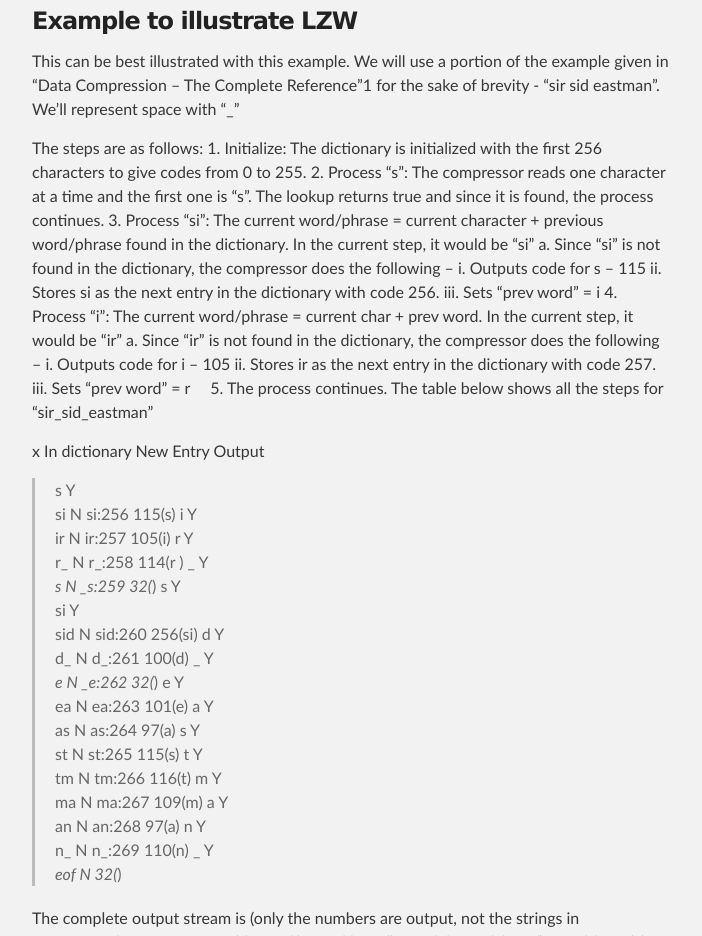
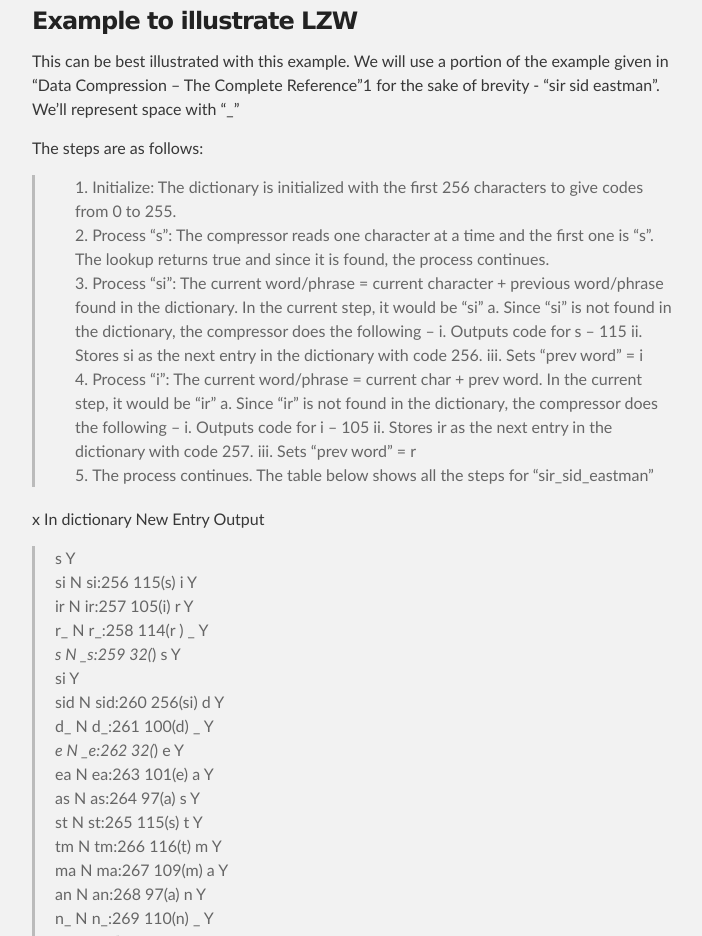
Before and after one commit to robinsonraju/LZWImplementation, a plain HTML site: page index.html in a window 1280 px wide. Shown: the part 2533-3469 px from the top of the page, without its empty margins (288-990 px from the left). Drawn offline with Linux system fonts and the light colour scheme.

```diff
--- a/index.html
+++ b/index.html
@@ -100,21 +100,26 @@ The core principle is that the compressor reads one string (x) at a time and sea
 <p>This can be best illustrated with this example.
 We will use a portion of the example given in “Data Compression – The Complete Reference”1 for the sake of brevity - “sir sid eastman”. We’ll represent space with “_”</p>
 
-<p>The steps are as follows:
-1.  Initialize: The dictionary is initialized with the first 256 characters to give codes from 0 to 255.
-2.  Process “s”: The compressor reads one character at a time and the first one is “s”. The lookup returns true and since it is found, the process continues.
-3.  Process “si”: The current word/phrase = current character + previous word/phrase found in the dictionary. In the current step, it would be “si”
-a.  Since “si” is not found in the dictionary, the compressor does the following –
-i.  Outputs code for s – 115
-ii. Stores si as the next entry in the dictionary with code 256.
-iii.    Sets “prev word” = i
-4.  Process “i”: The current word/phrase = current char + prev word. In the current step, it would be “ir”
-a.  Since “ir” is not found in the dictionary, the compressor does the following –
-i.  Outputs code for i – 105
-ii. Stores ir as the next entry in the dictionary with code 257.
-iii.    Sets “prev word” = r
+<p>The steps are as follows:</p>
 
-5.  The process continues. The table below shows all the steps for “sir_sid_eastman”</p>
+<blockquote>
+<ol>
+<li>   Initialize: The dictionary is initialized with the first 256 characters to give codes from 0 to 255. </li>
+<li>   Process “s”: The compressor reads one character at a time and the first one is “s”. The lookup returns true and since it is found, the process continues. </li>
+<li>   Process “si”: The current word/phrase = current character + previous word/phrase found in the dictionary. In the current step, it would be “si”
+a.    Since “si” is not found in the dictionary, the compressor does the following –
+i.    Outputs code for s – 115
+ii.   Stores si as the next entry in the dictionary with code 256.
+iii.  Sets “prev word” = i</li>
+<li>   Process “i”: The current word/phrase = current char + prev word. In the current step, it would be “ir”
+a.    Since “ir” is not found in the dictionary, the compressor does the following –
+i.    Outputs code for i – 105
+ii.   Stores ir as the next entry in the dictionary with code 257.
+iii.  Sets “prev word” = r
+ </li>
+<li>   The process continues. The table below shows all the steps for “sir_sid_eastman”</li>
+</ol>
+</blockquote>
 
 <p>x   In dictionary   New Entry   Output</p>
 
```
Also changed, not shown: params.json (+1 -1 lines).
